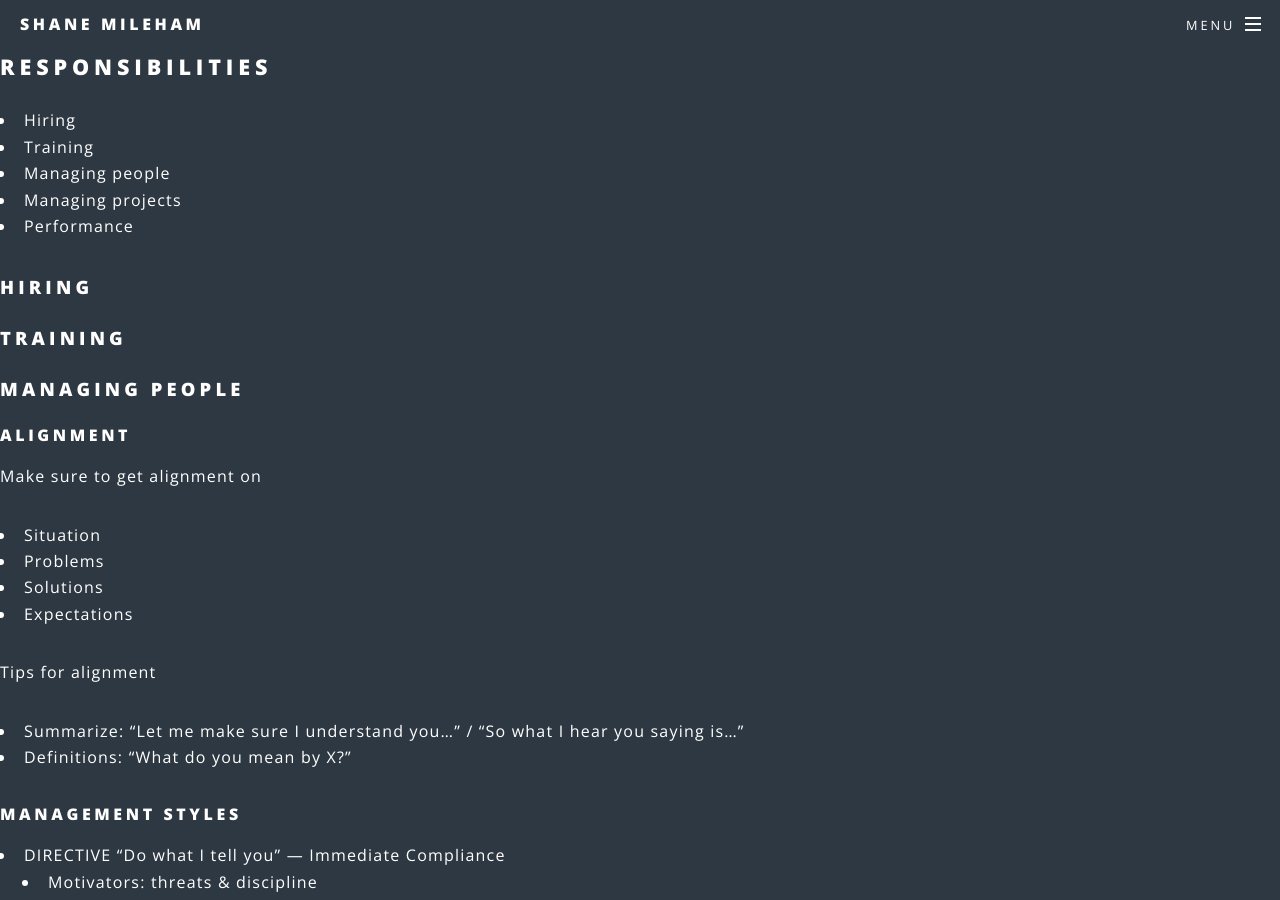
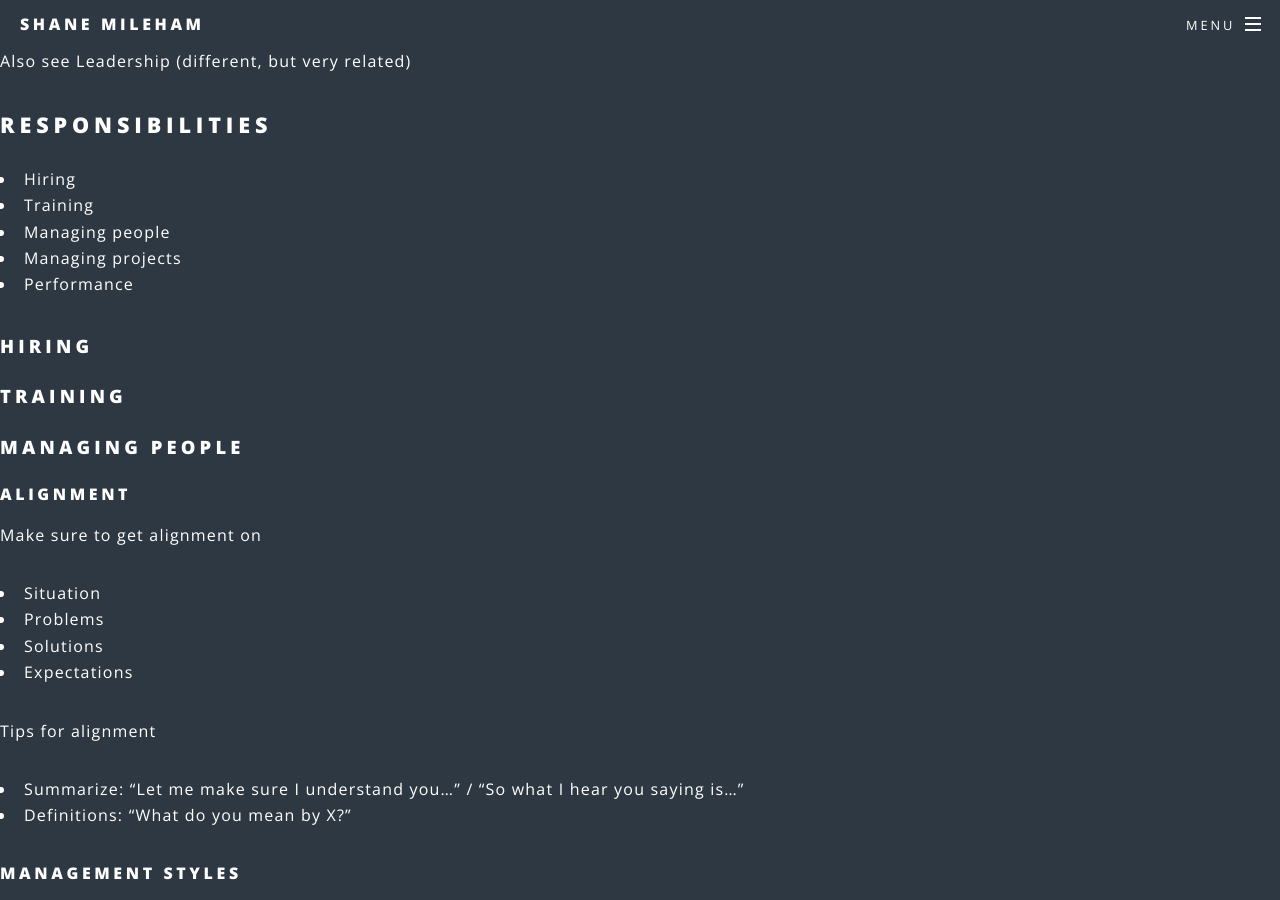
Before and after one commit to shanemileham/shanemileham.github.io, a Jekyll site: the page built from _kb/professional/management/management.md, in a window 1280 px wide and 900 px high. Built offline with Jekyll 4.4.1, drawn with Linux system fonts in a browser that asks for light colours; comment, search, counter and statistics services are not loaded.

Commit message:
Added management note

```diff
--- a/_kb/professional/management/management.md
+++ b/_kb/professional/management/management.md
@@ -1,6 +1,8 @@
 ---
 title: Management
 ---
+
+Also see Leadership (different, but very related)
 
 ## Responsibilities
 - Hiring
```
